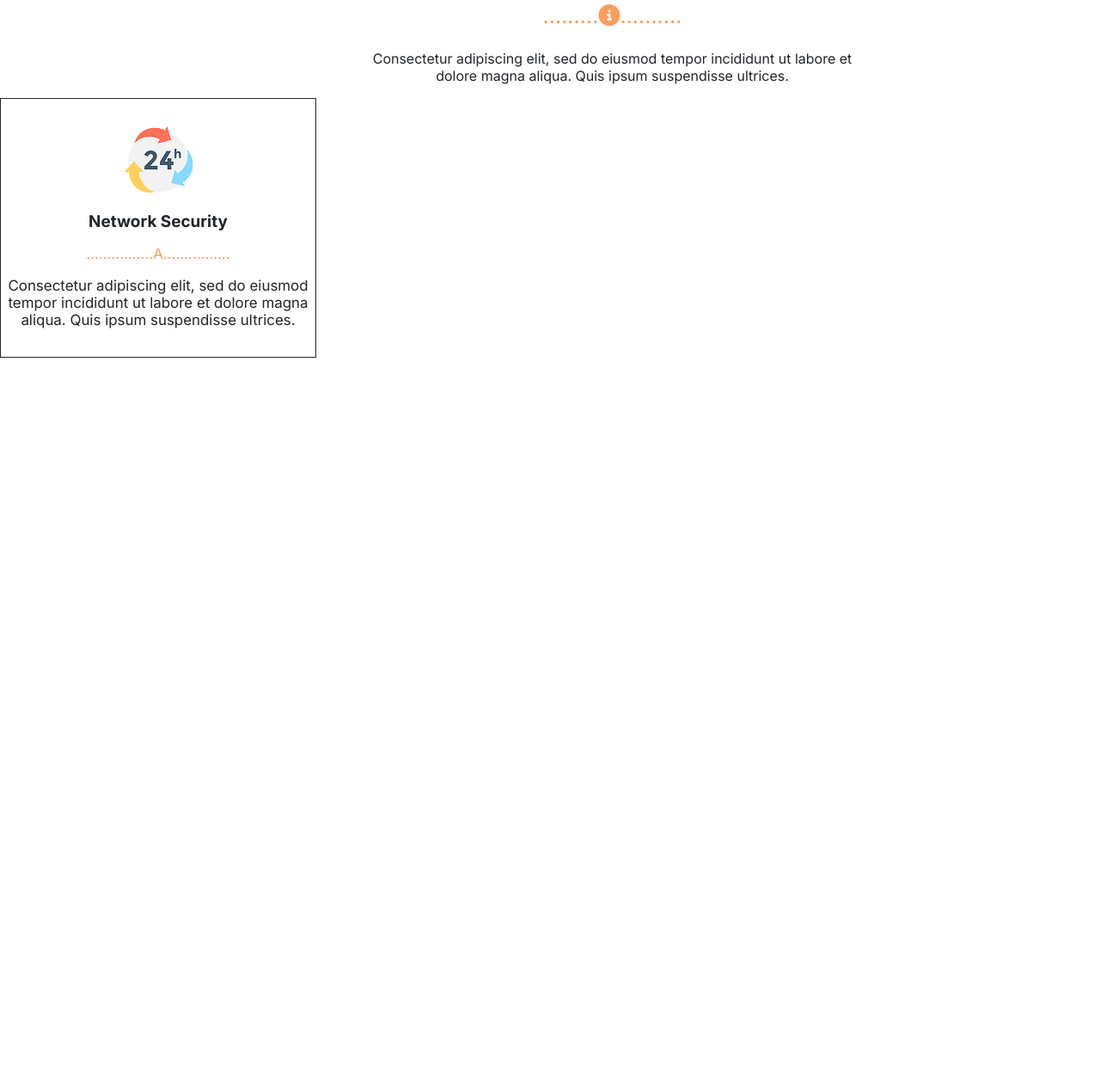
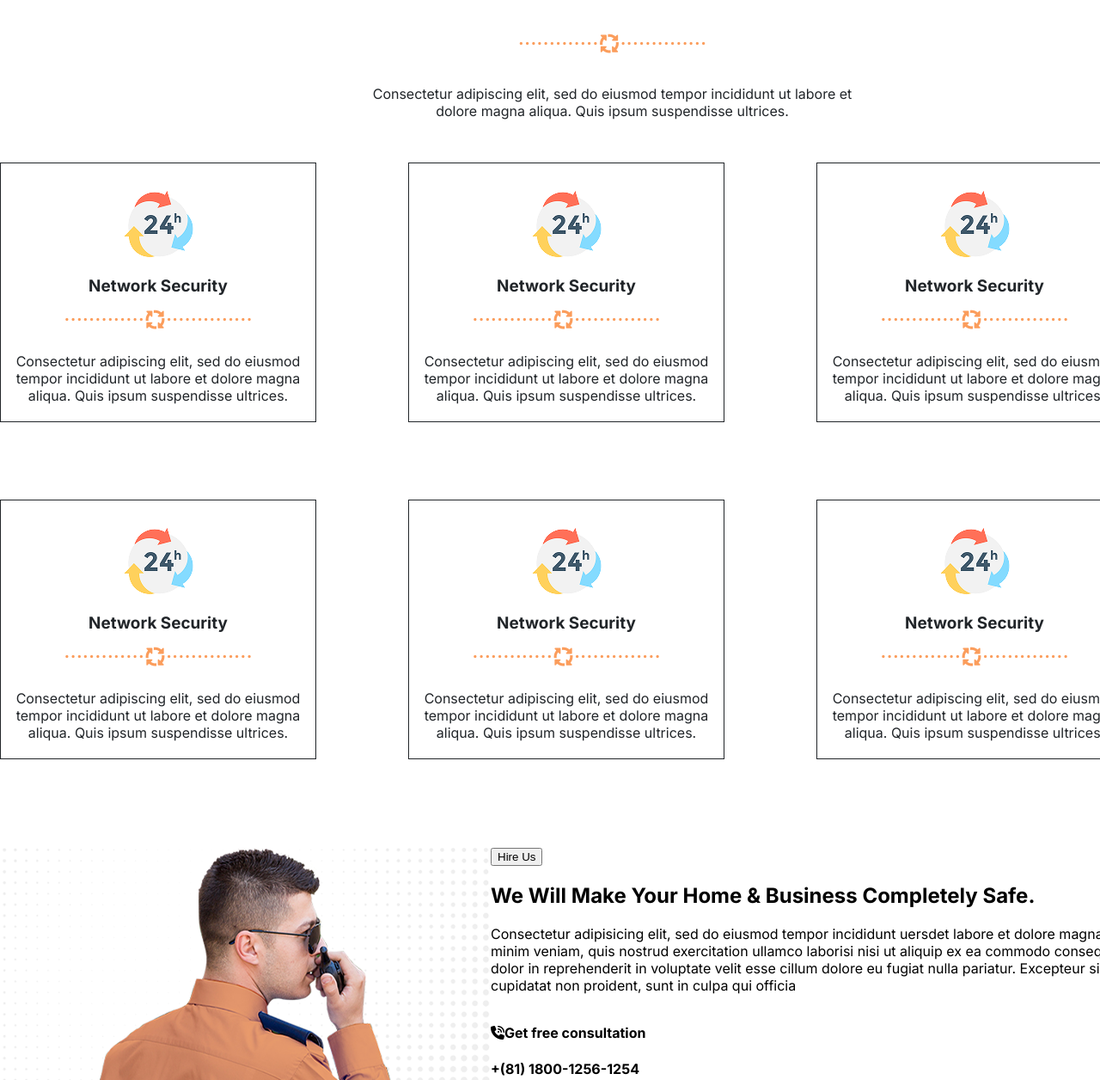
Before and after one commit to alamin-18/securty-static-website, a plain HTML site: page index.html in a window 1280 px wide. Shown: the part 1024-2280 px from the top of the page at 86% size. Before the commit the page ends 1809 px from the top, so only its background shows below. Drawn offline with Linux system fonts and the light colour scheme.

Commit message:
hire us added

```diff
--- a/index.html
+++ b/index.html
@@ -49,19 +49,65 @@
      <section class="service-area">
         <div class="service-text">
             <h1>Our Services</h1>
-            <p class="text-color">.........<i class="fa-solid fa-circle-info"></i>..........</p>
+            <div class="text-color"><p>.............</p><i class="fa-solid fa-arrows-spin"></i><p>..............</p></div>
             <p>Consectetur adipiscing elit, sed do eiusmod tempor incididunt ut labore et dolore magna aliqua. Quis ipsum suspendisse ultrices. </p>
         </div>
         <div class="service-all-card">
             <div class="service-card">
                 <img src="images/logo.png" alt="">
                 <h2>Network Security</h2>
-                <p class="text-color">................A................</p>
+                <div class="text-color"><p>.............</p><i class="fa-solid fa-arrows-spin"></i><p>..............</p></div>
+                <p>Consectetur adipiscing elit, sed do eiusmod tempor incididunt ut labore et dolore magna aliqua. Quis ipsum suspendisse ultrices. </p>
+            </div>
+            <div class="service-card">
+                <img src="images/logo.png" alt="">
+                <h2>Network Security</h2>
+                <div class="text-color"><p>.............</p><i class="fa-solid fa-arrows-spin"></i><p>..............</p></div>
+                <p>Consectetur adipiscing elit, sed do eiusmod tempor incididunt ut labore et dolore magna aliqua. Quis ipsum suspendisse ultrices. </p>
+            </div>
+            <div class="service-card">
+                <img src="images/logo.png" alt="">
+                <h2>Network Security</h2>
+                <div class="text-color"><p>.............</p><i class="fa-solid fa-arrows-spin"></i><p>..............</p></div>
+                <p>Consectetur adipiscing elit, sed do eiusmod tempor incididunt ut labore et dolore magna aliqua. Quis ipsum suspendisse ultrices. </p>
+            </div>
+            <div class="service-card">
+                <img src="images/logo.png" alt="">
+                <h2>Network Security</h2>
+                <div class="text-color"><p>.............</p><i class="fa-solid fa-arrows-spin"></i><p>..............</p></div>
+                <p>Consectetur adipiscing elit, sed do eiusmod tempor incididunt ut labore et dolore magna aliqua. Quis ipsum suspendisse ultrices. </p>
+            </div>
+            <div class="service-card">
+                <img src="images/logo.png" alt="">
+                <h2>Network Security</h2>
+                <div class="text-color"><p>.............</p><i class="fa-solid fa-arrows-spin"></i><p>..............</p></div>
+                <p>Consectetur adipiscing elit, sed do eiusmod tempor incididunt ut labore et dolore magna aliqua. Quis ipsum suspendisse ultrices. </p>
+            </div>
+            <div class="service-card">
+                <img src="images/logo.png" alt="">
+                <h2>Network Security</h2>
+                <div class="text-color"><p>.............</p><i class="fa-solid fa-arrows-spin"></i><p>..............</p></div>
                 <p>Consectetur adipiscing elit, sed do eiusmod tempor incididunt ut labore et dolore magna aliqua. Quis ipsum suspendisse ultrices. </p>
             </div>
         </div>
      </section>
     <!-- service area ends -->
+     <!-- hire us area start -->
+      <section class="hire-us">
+        <div class="img-div"><img src="images/gruad.png" alt=""></div>
+        <div class="hire-text">
+            <button>Hire Us</button>
+            <h2>We Will Make Your Home & Business  Completely Safe.</h2>
+                <p>Consectetur adipisicing elit, sed do eiusmod tempor incididunt uersdet labore et dolore
+                    magna aliqua. Ut enim ad minim veniam, quis nostrud exercitation ullamco laborisi nisi
+                    ut aliquip ex ea commodo consequat. Duis aute irure dolor in reprehenderit in voluptate
+                    velit esse cillum dolore eu fugiat nulla pariatur. Excepteur sint occaecat cupidatat non
+                    proident, sunt in culpa qui officia</p>
+            <h4><i class="fa-solid fa-phone-volume"></i>Get free consultation</h4>
+            <h4>+(81) 1800-1256-1254</h4>
+        </div>
+      </section>
+     <!-- hire us area ends -->
 
 </body>
 </html>
--- a/style.css
+++ b/style.css
@@ -92,6 +92,8 @@ li{
     height: 824px;
     margin: auto;
     color: #212529;
+    margin-bottom: 200px;
+
 }
 .service-text{
     width: 570px;
@@ -107,6 +109,11 @@ li{
     color: #FB9D5C;
     font-size: 25px;
     margin-top: 0;
+    display: flex;
+    justify-content: center;
+    align-items: center;
+    margin-bottom: 0;
+
 }
 .service-card{
     width: 356px;
@@ -115,14 +122,41 @@ li{
     text-align: center;
     padding: 10px 5px;
 
+
 }
+.fa-solid{
+    margin-top: 16px;
+}
+
 .service-card h2{
     font-size: 18.9px;
-}
-.service-card p{
-    font-size: 16.9px;
     margin-bottom: 0;
 }
+
 .service-card img{
     margin-top: 20px;
 }
+.service-card p{
+    margin-top: 0;
+}
+.service-card i{
+    margin-bottom: 25px;
+}
+.service-all-card{
+    display: grid ;
+    grid-template-columns:  repeat(3, 1fr);
+    /* grid-template-rows: auto auto; */
+    /* gap: 20px; */
+    margin-top: 50px;
+    row-gap: 90px;
+    /* column-gap: 20px; */
+
+
+}
+.hire-us{
+    width: 1425px;
+
+    margin: auto;
+    display: flex;
+    justify-content: ;
+}
```
Also changed, not shown: images/gruad.png (added).
